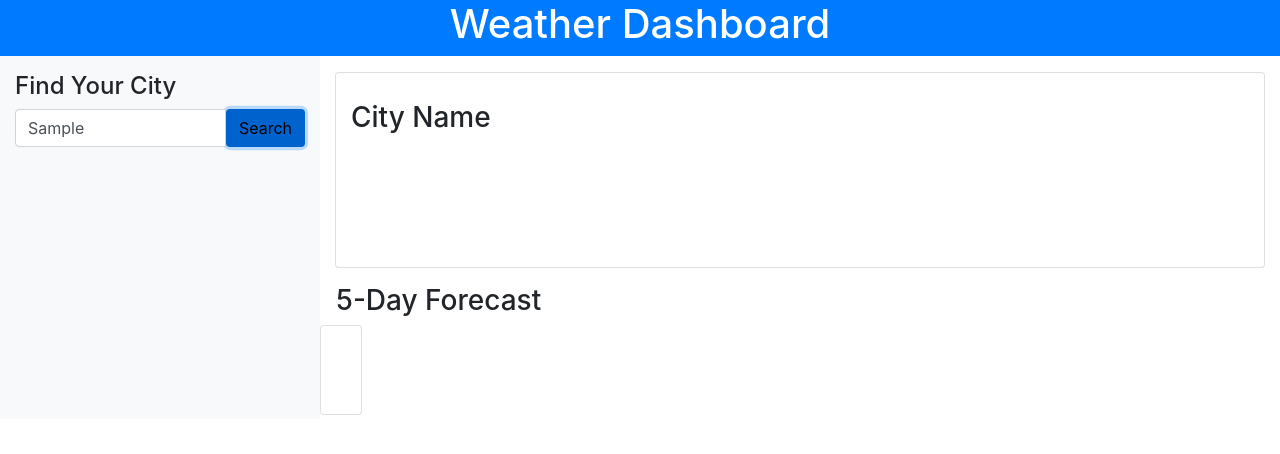
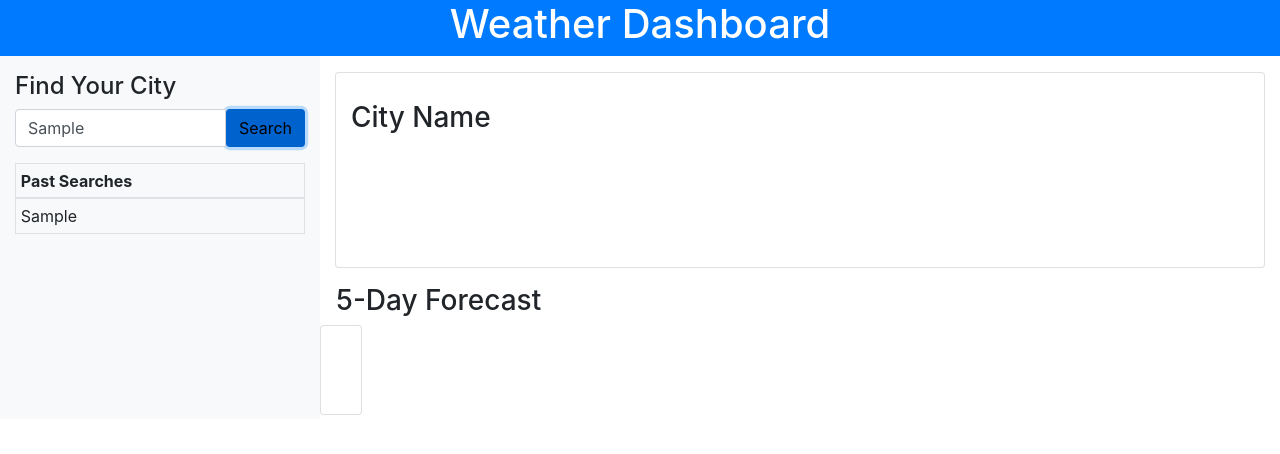
Before and after one commit to lucasBRYG/Weather-Dashboard-App, a plain HTML site: page index.html in a window 1280 px wide. Both pictures are taken after typing "Sample" into the empty fields and a click on the button "Search". Drawn offline with nearby package versions, Linux system fonts and the light colour scheme.

Commit message:
Rendering past search list

```diff
--- a/assets/script.js
+++ b/assets/script.js
@@ -20,18 +20,8 @@ $(document).ready(function(){
   searchButtonDiv.on("click", function(){
     var nextSearch = $("#city-search").val().trim();
     historyArray = JSON.parse(localStorage.getItem("user-history"));
-    console.log(typeof historyArray);
     historyArray.unshift(nextSearch);
-    console.log(typeof historyArray);
     localStorage.setItem("user-history", JSON.stringify(historyArray));
-    console.log(typeof historyArray);
-    // $.ajax({
-    //   url: "http://api.openweathermap.org/data/2.5/weather?q=" + nextSearch + "&appid=" + apiKey,
-    //   method: "GET"
-    // }).then(function(response) {
-    //   console.log(response);
-    //   weatherData = response;
-    // });
 
     renderPastSearches();
     $(nextSearch).text("");
@@ -45,19 +35,14 @@ $(document).ready(function(){
   // });
 
   function renderPastSearches (){
-    var userHistory = $("#user-history");
-    $(userHistory).empty();
+
+    $(userHistoryDiv).empty();
     historyArray = JSON.parse(localStorage.getItem("user-history"));
-    console.log(typeof historyArray)
-    console.log(historyArray)
-    console.log(historyArray.length)
+
     for (var i = 0; i < historyArray.length; i++){
-      console.log(historyArray[i]);
-     $("#user-history").prepend("<tr class = 'border' id = 'row" + i + "'>" + JSON.stringify(historyArray[i]) + "</tr>");
+      $(userHistoryDiv).append("<tr id = 'search-history-" + i + "><th scope = 'row'></th><td>" + historyArray[i] + "</td></tr>");
     }
-    $("#history-table").append()
+
   }
 
 });
-
-gg
--- a/index.html
+++ b/index.html
@@ -23,7 +23,12 @@
             <button class="btn bg-primary" id="search-bar" type="button">Search</button>
           </div>
 
-          <table id = "history-table" class="table table-light border">
+          <table id = "history-table" class="table table-sm border">
+            <thead>
+              <tr>
+                <th scope="col">Past Searches</th>
+              </tr>
+            </thead>
             <tbody id = "user-history">
 
             </tbody>
```
